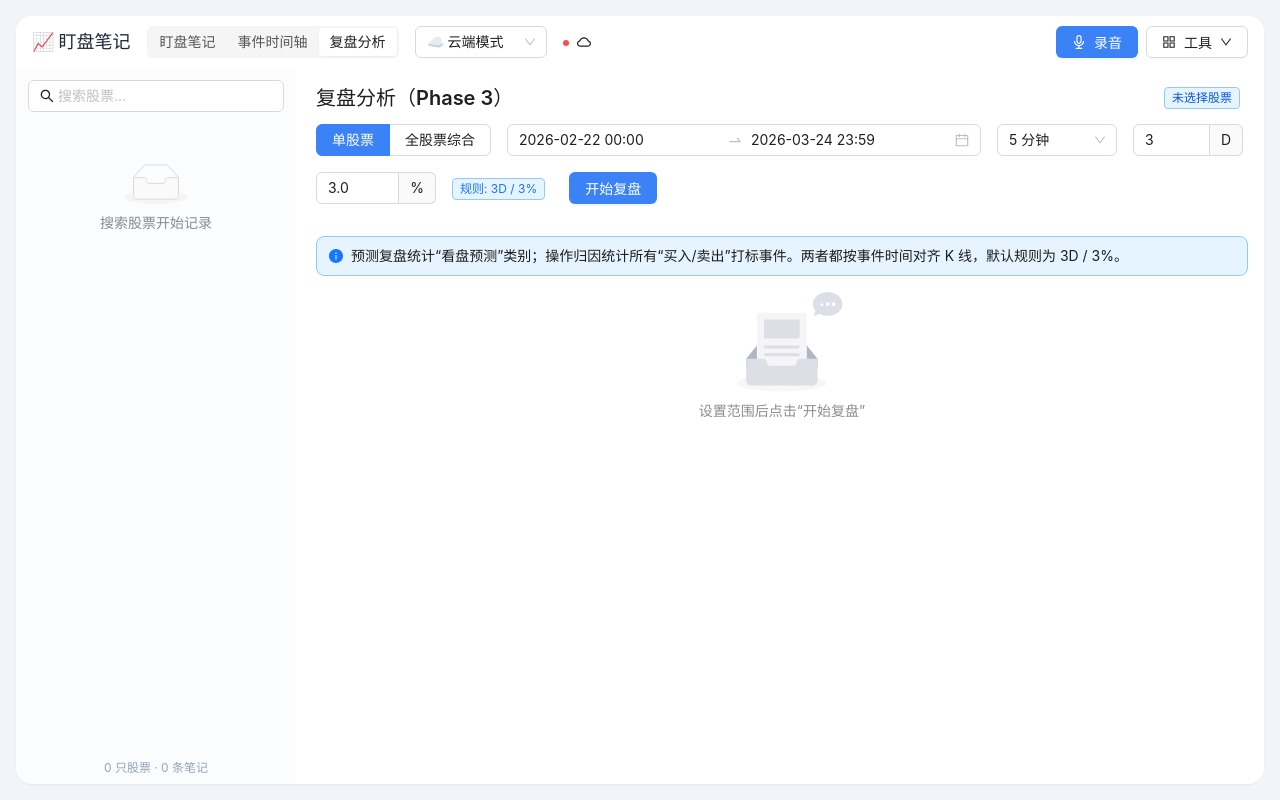
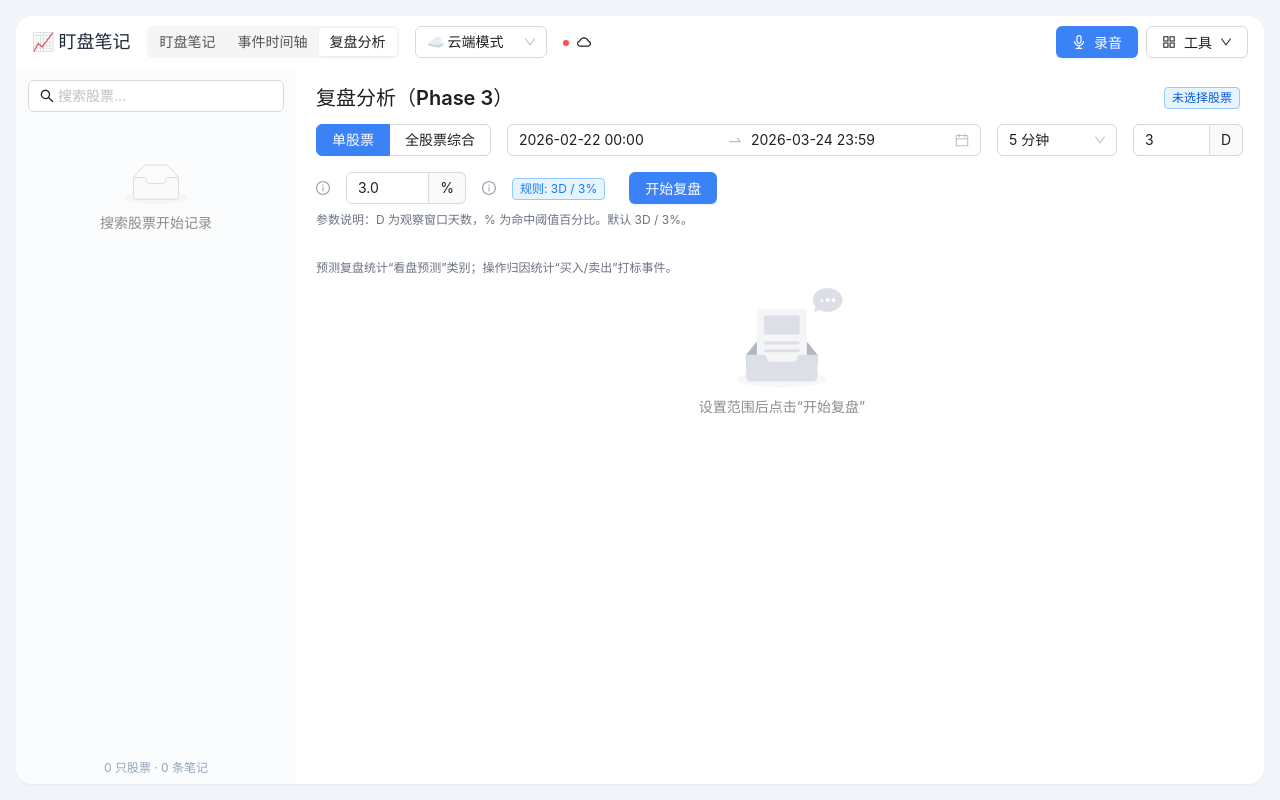
Before and after one commit to summercx1988/stock-notes-app, a React (Vite) app: page / in a window 1280 px wide. Both pictures are taken after a click on the label "复盘分析". Built offline with nearby package versions, Linux system fonts and the light colour scheme.

Commit message:
refactor: move review rule help to inline info tooltips

```diff
--- a/src/renderer/components/ReviewAnalysisView.tsx
+++ b/src/renderer/components/ReviewAnalysisView.tsx
@@ -1,6 +1,5 @@
 import React, { useMemo, useState } from 'react'
 import {
-  Alert,
   Button,
   Card,
   Descriptions,
@@ -276,6 +275,9 @@ const ReviewAnalysisView: React.FC = () => {
             addonAfter="D"
             style={{ width: 110 }}
           />
+          <Tooltip title="D 表示判定窗口天数。示例：3D=从事件时间开始，向后观察 3 天内是否达到阈值。">
+            <InfoCircleOutlined className="text-gray-400 cursor-help" />
+          </Tooltip>
 
           <InputNumber
             min={0.1}
@@ -286,6 +288,9 @@ const ReviewAnalysisView: React.FC = () => {
             addonAfter="%"
             style={{ width: 120 }}
           />
+          <Tooltip title="% 表示命中阈值。示例：3%=3 天窗口内涨跌幅达到正负 3% 记为命中。">
+            <InfoCircleOutlined className="text-gray-400 cursor-help" />
+          </Tooltip>
 
           <Tag color="processing">规则: {ruleWindowDays}D / {ruleThresholdPct}%</Tag>
 
@@ -293,15 +298,15 @@ const ReviewAnalysisView: React.FC = () => {
             开始复盘
           </Button>
         </Space>
+        <div className="mt-2 text-xs text-gray-500">
+          参数说明：D 为观察窗口天数，% 为命中阈值百分比。默认 3D / 3%。
+        </div>
       </div>
 
       <div className="p-4 overflow-auto">
-        <Alert
-          type="info"
-          showIcon
-          className="mb-4"
-          message="预测复盘统计“看盘预测”类别；操作归因统计所有“买入/卖出”打标事件。两者都按事件时间对齐 K 线，默认规则为 3D / 3%。"
-        />
+        <div className="mb-3 text-xs text-gray-500">
+          预测复盘统计“看盘预测”类别；操作归因统计“买入/卖出”打标事件。
+        </div>
 
         {!evaluation ? (
           <Empty description="设置范围后点击“开始复盘”" />
```
